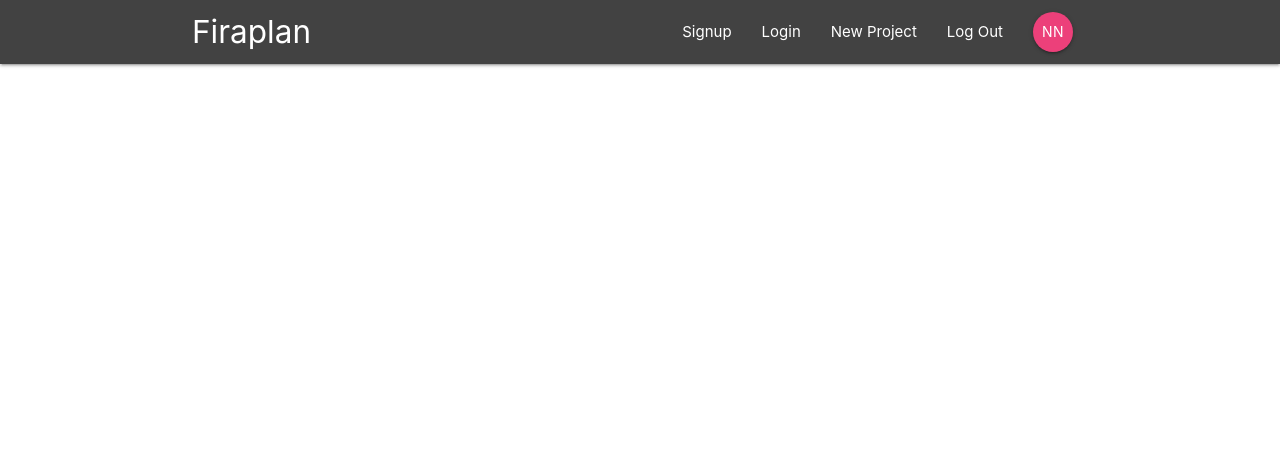
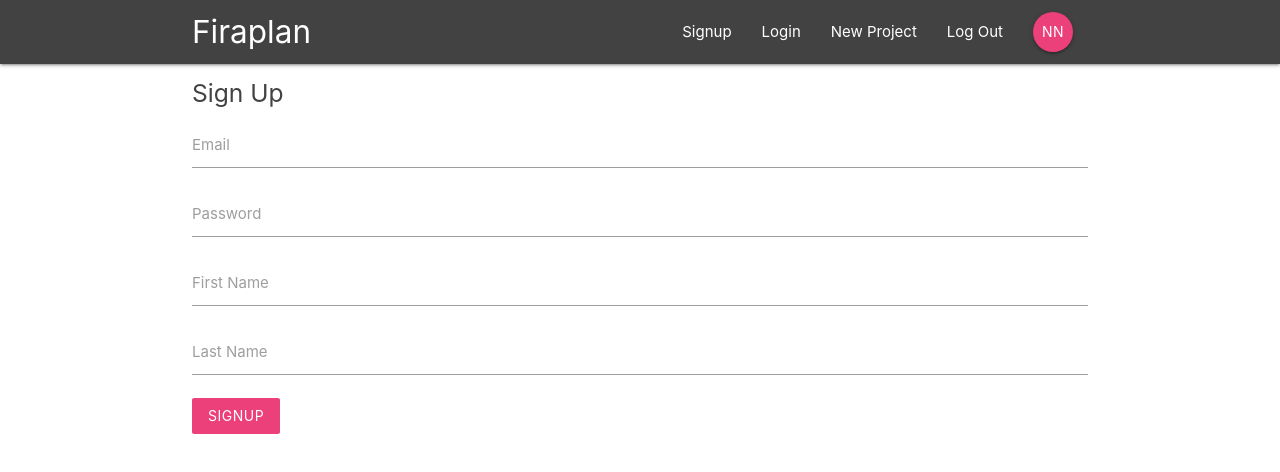
Before and after one commit to firoliyos/Project-Management-System-React-Redux--, a React (Create React App) app in the folder firaplan/: page /signup in a window 1280 px wide. Shown: the top 472 px of the page. Built offline with nearby package versions, Linux system fonts and the light colour scheme.

Commit message:
SignUp.js-done

```diff
--- a/firaplan/src/App.js
+++ b/firaplan/src/App.js
@@ -3,6 +3,7 @@
 import Dashboard from "./components/dashboard/Dashboard";
 import ProjectDetails from "./components/projects/ProjectDetails";
 import SignIn from "./components/auth/SignIn";
+import SignUp from "./components/auth/SignUp";
 function App() {
   return (
     <BrowserRouter>
@@ -12,6 +13,7 @@
           <Route exact path='/' element={<Dashboard />}/>
           <Route path='/project/:id' element={<ProjectDetails />}/>
           <Route path='/signin' element={<SignIn />}/>
+          <Route path='/signup' element={<SignUp />}/>
         </Routes>
       </div>
     </BrowserRouter>
--- a/firaplan/src/components/auth/SignUp.js
+++ b/firaplan/src/components/auth/SignUp.js
@@ -0,0 +1,50 @@
+import React, { Component } from 'react'
+
+class SignUp extends Component {
+    state ={
+        email: '',
+        password: '',
+        firstName: '',
+        lastName: ''
+    }
+
+    handleChange = (e) => {
+        this.setState({
+            [e.target.id]: e.target.value
+        })
+    }
+    handleSubmit = (e) => {
+        e.preventDefault();
+        console.log(this.state);
+    }
+  render() {
+    return (
+      <div className='container'>
+        <form onSubmit={this.handleSubmit} className='white'>
+          <h5 className='grey-text text-darken-3'>Sign Up</h5>
+          <div className='input-field'>
+            <label htmlFor='email'>Email</label>
+            <input type='email' id='email' onChange={this.handleChange} />
+          </div>
+          <div className='input-field'>
+            <label htmlFor='password'>Password</label>
+            <input type='password' id='password' onChange={this.handleChange} />
+          </div>
+            <div className='input-field'>
+                <label htmlFor='firstName'>First Name</label>
+                <input type='text' id='firstName' onChange={this.handleChange} />
+            </div>
+            <div className='input-field'>
+                <label htmlFor='lastName'>Last Name</label>
+                <input type='text' id='lastName' onChange={this.handleChange} />
+            </div>
+          <div className='input-field'>
+            <button className='btn pink lighten-1 z-depth-0'>SIGNUP</button>
+          </div>
+        </form>
+      </div>
+    )
+  }
+}
+
+export default SignUp
```
